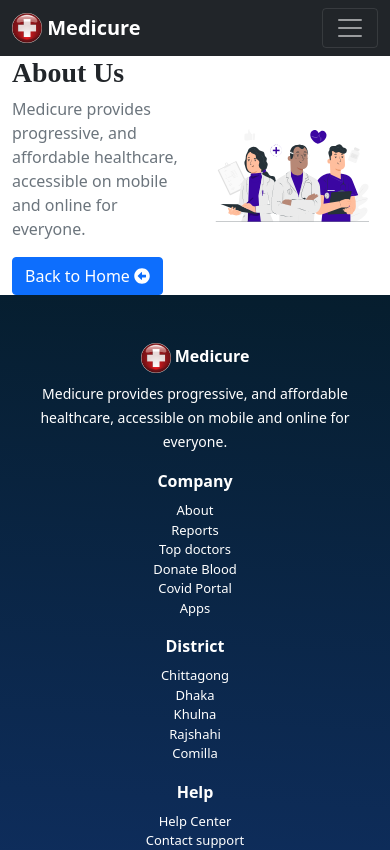
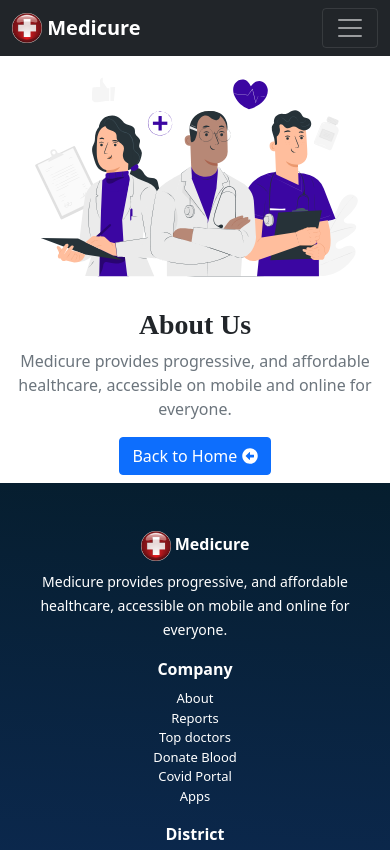
Before and after one commit to Pranta07/medicare-react, a React (Create React App) app: page /about in a window 390 px wide. Shown: the top 850 px of the page. Built offline with nearby package versions, Linux system fonts and the light colour scheme; no server answers; sample sign-in values are in the browser's storage.

Commit message:
about-page responsive

```diff
--- /dev/null
+++ b/src/components/About/About.css
@@ -0,0 +1,5 @@
+@media only screen and (max-width: 425px) {
+    .about-desc {
+        text-align: center;
+    }
+}
--- a/src/components/About/About.js
+++ b/src/components/About/About.js
@@ -4,12 +4,17 @@ import React from "react";
 import { Button, Col, Container, Row } from "react-bootstrap";
 import { Link } from "react-router-dom";
 import aboutImg from "../../images/Doctors-pana.svg";
+import "./About.css";
 
 const About = () => {
     return (
         <Container>
             <Row className="align-items-center">
-                <Col>
+                <Col
+                    xs={12}
+                    md={6}
+                    className="order-sm-0 order-1 p-2 about-desc"
+                >
                     <h1 className="fw-bold text-dark">About Us</h1>
                     <p className="text-secondary">
                         Medicure provides progressive, and affordable
@@ -23,7 +28,7 @@ const About = () => {
                         </Button>
                     </Link>
                 </Col>
-                <Col>
+                <Col xs={12} md={6} className="order-0 order-sm-1">
                     <div>
                         <img src={aboutImg} alt="" />
                     </div>
```
